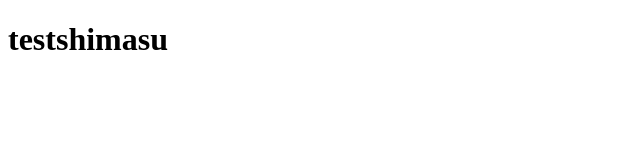
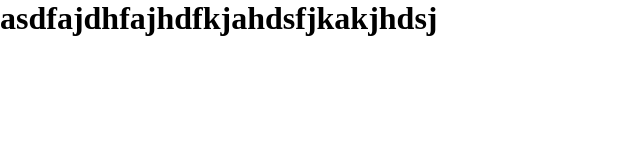
Before and after one commit to mnishina-xtone/githubPage, a plain HTML site: page index.html in a window 1280 px wide. Shown: the whole page, without its empty margins (0-640 px from the left). Drawn offline with Linux system fonts and the light colour scheme.

Commit message:
first commit

```diff
--- a/index.html
+++ b/index.html
@@ -5,8 +5,15 @@
   <meta name="viewport" content="width=device-width, initial-scale=1.0">
   <meta http-equiv="X-UA-Compatible" content="ie=edge">
   <title>testshimasu</title>
+
+  <style>
+    * {
+      margin: 0;
+      padding: 0;
+    }
+  </style>
 </head>
 <body>
-  <h1>testshimasu</h1>
+  <h1>asdfajdhfajhdfkjahdsfjkakjhdsj</h1>
 </body>
 </html>
```
